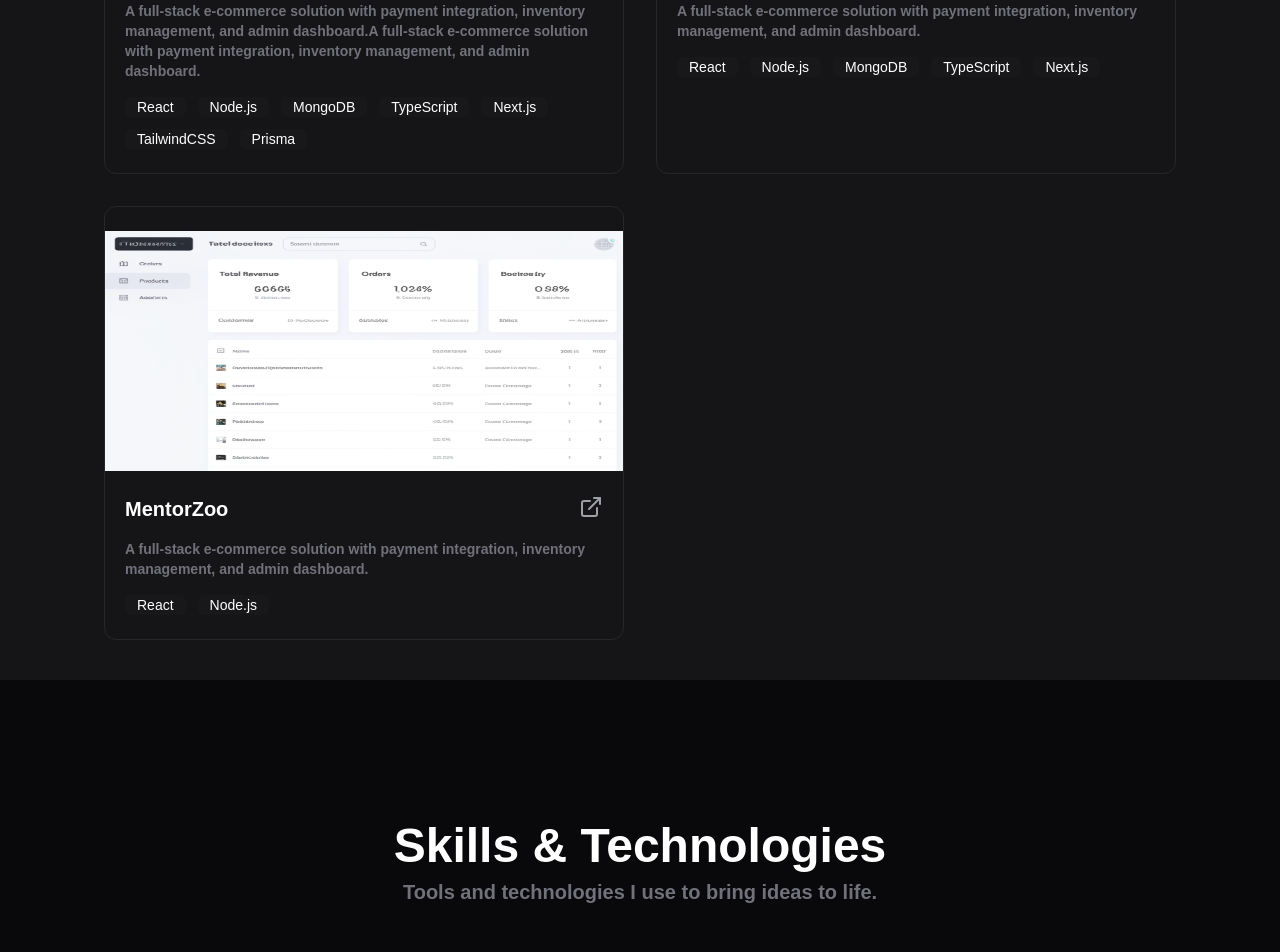
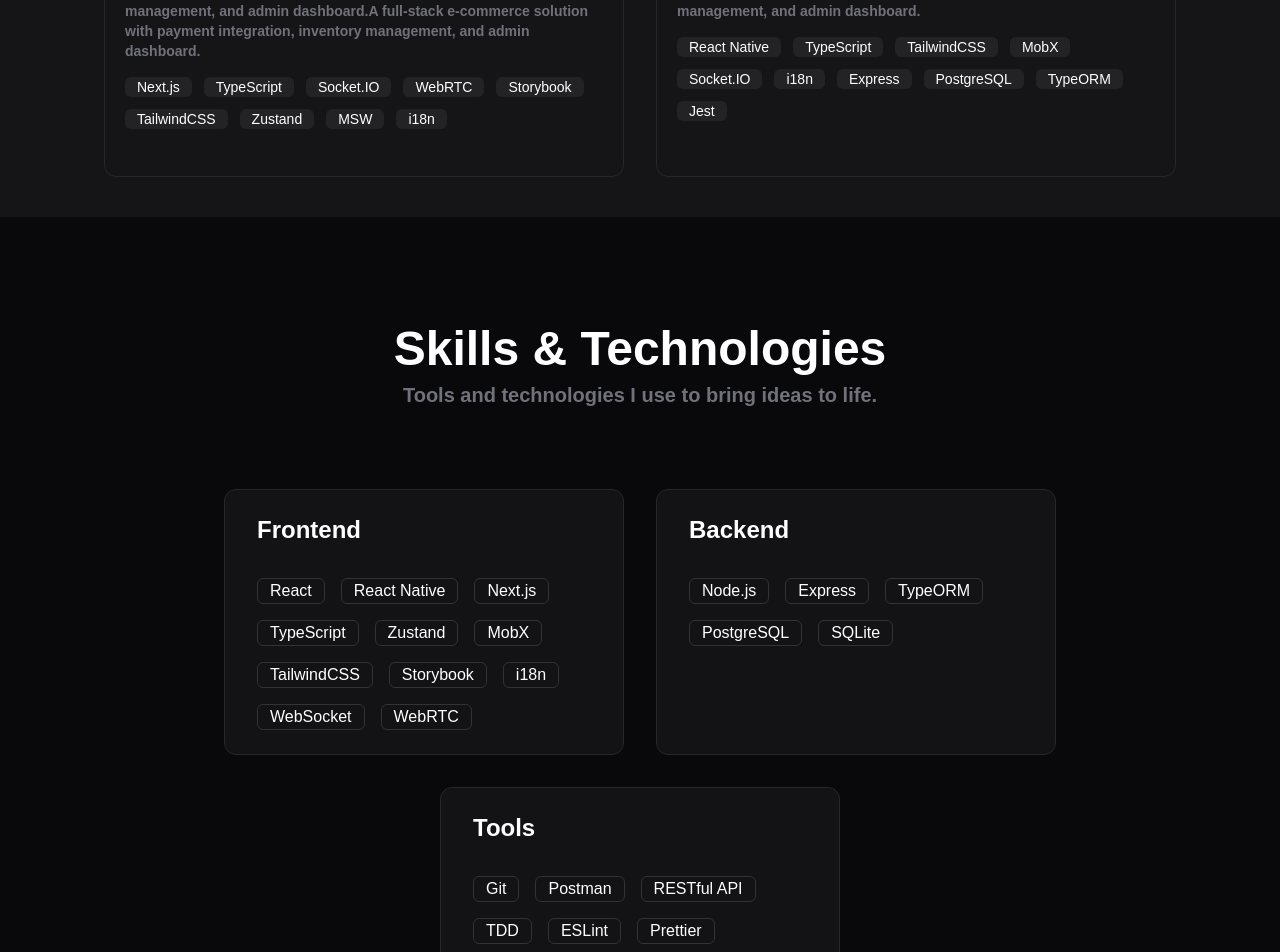
Before and after one commit to KevinLai02/portfolio, a Next.js app: page / in a window 1280 px wide. Shown: the part 1440-2392 px from the top of the page. Built offline with nearby package versions, Linux system fonts and the light colour scheme.

Commit message:
adjust style and add the information

```diff
--- a/src/container/Project/Project.tsx
+++ b/src/container/Project/Project.tsx
@@ -23,7 +23,7 @@ const Project = () => {
 					/>
 				</div>
 			</div>
-			<div className="grid lg:grid-cols-2 md:grid-cols-2 gap-8 mt-10">
+			<div className="grid lg:grid-cols-2 md:grid-cols-2 gap-8 mt-5">
 				{projectList.map((project) => (
 					<ProjectCard
 						key={project.id}
--- a/src/container/Project/components/ProjectCard/ProjectCard.tsx
+++ b/src/container/Project/components/ProjectCard/ProjectCard.tsx
@@ -12,11 +12,11 @@ const ProjectCard = ({
 	children,
 }: Props) => {
 	return (
-		<div className="border border-zinc-800 rounded-xl overflow-hidden max-w-130 min-w-80 max-h-200 pt-6 group">
+		<div className="border border-zinc-800 rounded-xl overflow-hidden max-w-130 min-w-80 max-h-200 py-6 group">
 			<Image
 				src={imageUrl}
 				alt=""
-				className="w-full h-full max-h-60 group-hover:scale-105 duration-300"
+				className="w-full h-full max-h-45 sm:max-h-60 group-hover:scale-105 duration-300"
 				width={0}
 				height={0}
 				sizes="100vw"
--- a/src/container/Project/components/Tag/Tag.tsx
+++ b/src/container/Project/components/Tag/Tag.tsx
@@ -2,7 +2,7 @@ import type { Props } from "./types";
 
 const Tag = ({ value }: Props) => {
 	return (
-		<div className="flex items-center justify-center border-none rounded-md text-white bg-zinc-900 text-sm px-3">
+		<div className="flex items-center justify-center border-none rounded-md text-white bg-zinc-800/80 text-sm px-3">
 			{value}
 		</div>
 	);
--- a/src/container/Project/constants.ts
+++ b/src/container/Project/constants.ts
@@ -5,15 +5,17 @@ export const projectList = [
 		description:
 			"A full-stack e-commerce solution with payment integration, inventory management, and admin dashboard.A full-stack e-commerce solution with payment integration, inventory management, and admin dashboard.",
 		projectUrl: "https://codehelp-web.vercel.app/en",
-		imageUrl: "/modern-ecommerce-dashboard.png",
+		imageUrl: "/codehelpPic.png",
 		tags: [
-			{ id: 0, name: "React" },
-			{ id: 1, name: "Node.js" },
-			{ id: 2, name: "MongoDB" },
-			{ id: 3, name: "TypeScript" },
-			{ id: 4, name: "Next.js" },
+			{ id: 0, name: "Next.js" },
+			{ id: 1, name: "TypeScript" },
+			{ id: 2, name: "Socket.IO" },
+			{ id: 3, name: "WebRTC" },
+			{ id: 4, name: "Storybook" },
 			{ id: 5, name: "TailwindCSS" },
-			{ id: 6, name: "Prisma" },
+			{ id: 6, name: "Zustand" },
+			{ id: 7, name: "MSW" },
+			{ id: 8, name: "i18n" },
 		],
 	},
 	{
@@ -22,25 +24,18 @@ export const projectList = [
 		description:
 			"A full-stack e-commerce solution with payment integration, inventory management, and admin dashboard.",
 		projectUrl: "https://www.onlyface.app/",
-		imageUrl: "/modern-ecommerce-dashboard.png",
+		imageUrl: "/onlyfacePic.png",
 		tags: [
-			{ id: 0, name: "React" },
-			{ id: 1, name: "Node.js" },
-			{ id: 2, name: "MongoDB" },
-			{ id: 3, name: "TypeScript" },
-			{ id: 4, name: "Next.js" },
-		],
-	},
-	{
-		id: 2,
-		title: "MentorZoo",
-		description:
-			"A full-stack e-commerce solution with payment integration, inventory management, and admin dashboard.",
-		projectUrl: "https://mentor-zoo.vercel.app/",
-		imageUrl: "/modern-ecommerce-dashboard.png",
-		tags: [
-			{ id: 0, name: "React" },
-			{ id: 1, name: "Node.js" },
+			{ id: 0, name: "React Native" },
+			{ id: 1, name: "TypeScript" },
+			{ id: 2, name: "TailwindCSS" },
+			{ id: 3, name: "MobX" },
+			{ id: 4, name: "Socket.IO" },
+			{ id: 5, name: "i18n" },
+			{ id: 6, name: "Express" },
+			{ id: 7, name: "PostgreSQL" },
+			{ id: 8, name: "TypeORM" },
+			{ id: 9, name: "Jest" },
 		],
 	},
 ];
--- a/src/container/Skill/components/SkillCard/SkillCard.tsx
+++ b/src/container/Skill/components/SkillCard/SkillCard.tsx
@@ -3,9 +3,9 @@ import type { Props } from "./types";
 
 const SkillCard = ({ title, children }: Props) => {
 	return (
-		<div className="bg-zinc-900/70 border border-zinc-800 rounded-xl max-w-100 min-w-70 min-h-40 p-6">
+		<div className="bg-zinc-900/70 border border-zinc-800 rounded-xl max-w-100 min-w-70 min-h-40 py-6 px-8">
 			<Title className="text-2xl" value={title} />
-			<div className="flex flex-wrap gap-4 mt-10">{children}</div>
+			<div className="flex flex-wrap gap-4 mt-8">{children}</div>
 		</div>
 	);
 };
--- a/src/container/Skill/components/Tag/Tag.tsx
+++ b/src/container/Skill/components/Tag/Tag.tsx
@@ -2,7 +2,7 @@ import type { Props } from "./types";
 
 const Tag = ({ value }: Props) => {
 	return (
-		<div className="flex items-center justify-center border border-zinc-800 rounded-md text-white bg-transparent text-base px-2">
+		<div className="flex items-center justify-center border border-zinc-700/70 rounded-md text-white bg-transparent text-base px-3">
 			{value}
 		</div>
 	);
--- a/src/container/Skill/constants.ts
+++ b/src/container/Skill/constants.ts
@@ -4,11 +4,16 @@ export const skillList = [
 		title: "Frontend",
 		tags: [
 			{ id: 0, name: "React" },
-      { id: 1, name: "Next.js" },
-      { id: 2, name: "TypeScript" },
-      { id: 3, name: "TailwindCSS" },
-      { id: 4, name: "Vue.js" },
-      { id: 5, name: "HTML/CSS" },
+			{ id: 1, name: "React Native" },
+			{ id: 2, name: "Next.js" },
+			{ id: 3, name: "TypeScript" },
+			{ id: 4, name: "Zustand" },
+			{ id: 5, name: "MobX" },
+			{ id: 6, name: "TailwindCSS" },
+			{ id: 7, name: "Storybook" },
+			{ id: 8, name: "i18n" },
+			{ id: 9, name: "WebSocket" },
+			{ id: 10, name: "WebRTC" },
 		],
 	},
 	{
@@ -16,23 +21,22 @@ export const skillList = [
 		title: "Backend",
 		tags: [
 			{ id: 0, name: "Node.js" },
-      { id: 1, name: "Python" },
-      { id: 2, name: "PostgreSQL" },
-      { id: 3, name: "MongoDB" },
-      { id: 4, name: "REST APIs" },
-      { id: 5, name: "GraphQL" },
+			{ id: 1, name: "Express" },
+			{ id: 2, name: "TypeORM" },
+			{ id: 3, name: "PostgreSQL" },
+			{ id: 4, name: "SQLite" },
 		],
 	},
 	{
 		id: 2,
-    title: "Tools & Others",
+		title: "Tools",
 		tags: [
 			{ id: 0, name: "Git" },
-      { id: 1, name: "Docker" },
-      { id: 2, name: "AWS" },
-      { id: 3, name: "Vercel" },
-      { id: 4, name: "Figma" },
-      { id: 5, name: "CI/CD" },
+			{ id: 1, name: "Postman" },
+			{ id: 2, name: "RESTful API" },
+			{ id: 3, name: "TDD" },
+			{ id: 4, name: "ESLint" },
+			{ id: 5, name: "Prettier" },
 		],
 	},
 ];
```
Also changed, not shown: public/codehelpPic.png (added), public/onlyfacePic.png (added). Lines whose indentation alone changed are shown as unchanged.
